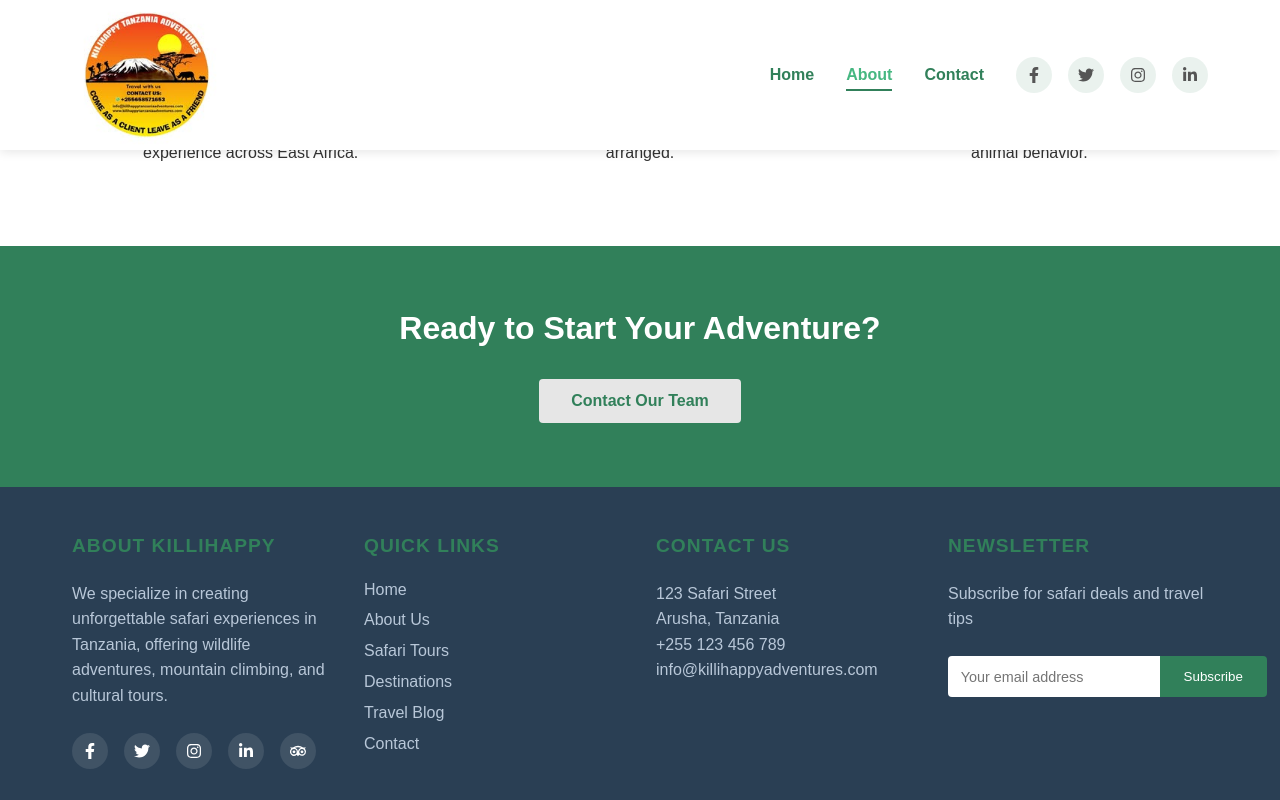
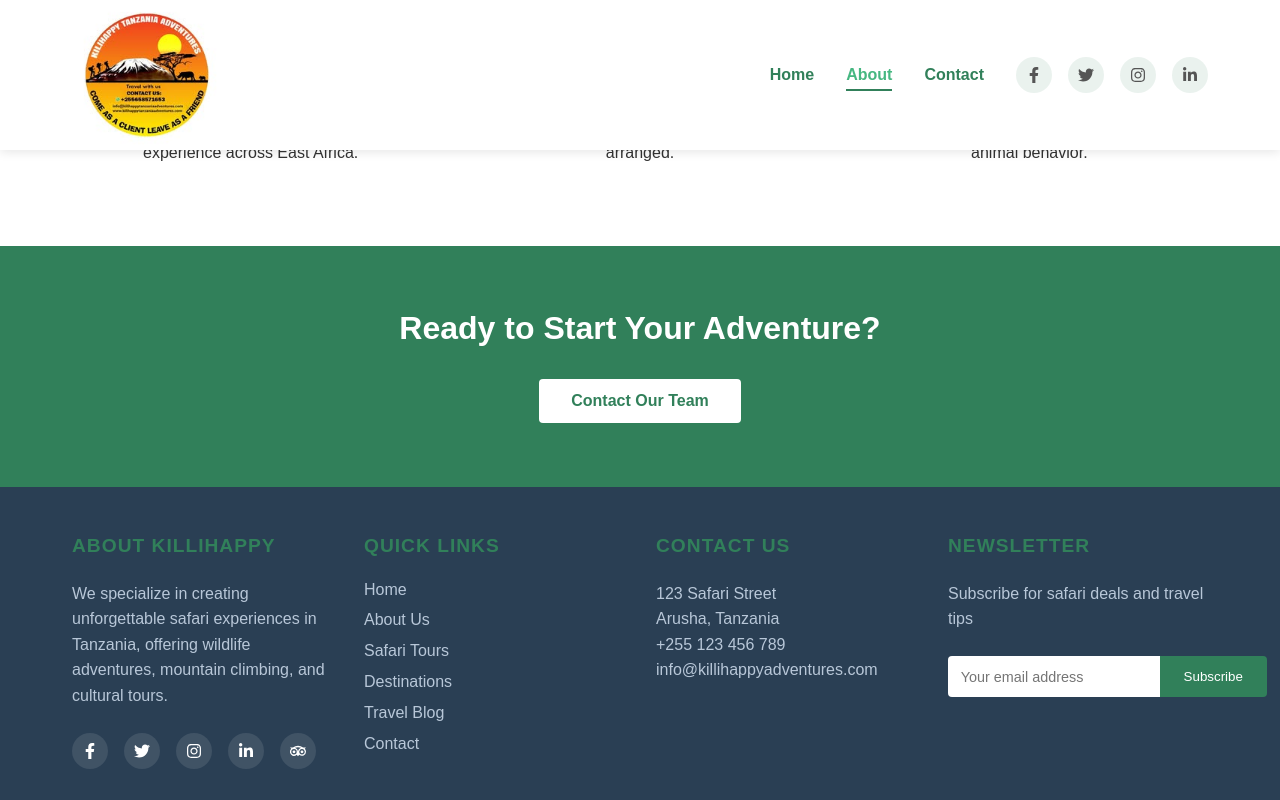
Before and after one commit to IBUNHABIBU/killi, a Next.js app: page /about in a window 1280 px wide. In both pictures the pointer is over the link "Contact Our Team". Shown: the part 1979-2779 px from the top of the page. Built offline with nearby package versions, Linux system fonts and the light colour scheme; grey boxes are pictures that could not be loaded.

Commit message:
Add contact form

```diff
--- a/src/app/about/AboutPage.module.scss
+++ b/src/app/about/AboutPage.module.scss
@@ -1,5 +1,6 @@
 // AboutPage.module.scss
 @use '../styles/base/variables' as*;
+@use 'sass:color';
 
 .aboutPage {
   display: flex;
@@ -238,6 +239,6 @@
   transition: all 0.3s ease;
 
   &:hover {
-    background-color: darken(white, 10%);
+    background-color: color.adjust(white, $lightness: 10%);
   }
 }
```
